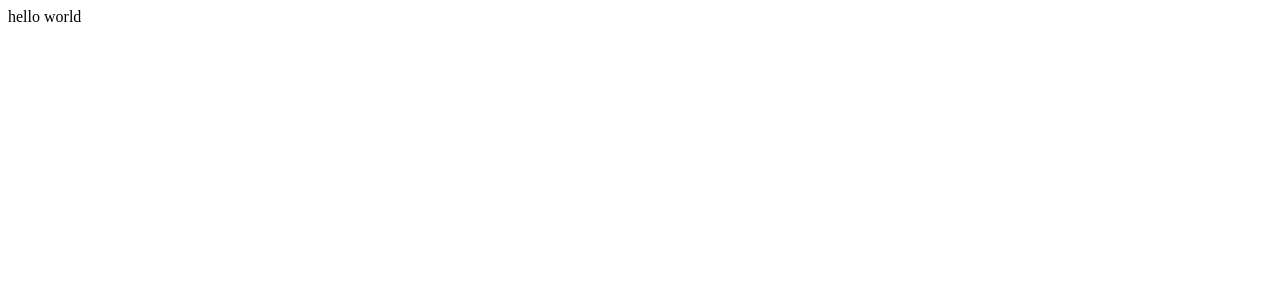
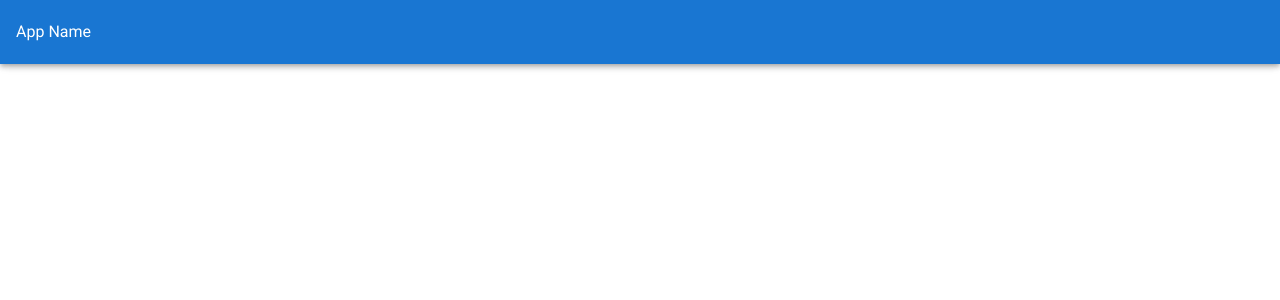
Before and after one commit to DavidNjoroge/mapping-example, a Vue app: page / in a window 1280 px wide. Shown: the top 300 px of the page. Built offline with nearby package versions, Linux system fonts and the light colour scheme.

Commit message:
add vuetify

```diff
--- a/public/index.html
+++ b/public/index.html
@@ -1,11 +1,13 @@
 <!DOCTYPE html>
-<html lang="">
+<html lang="en">
   <head>
     <meta charset="utf-8">
     <meta http-equiv="X-UA-Compatible" content="IE=edge">
     <meta name="viewport" content="width=device-width,initial-scale=1.0">
     <link rel="icon" href="<%= BASE_URL %>favicon.ico">
     <title><%= htmlWebpackPlugin.options.title %></title>
+    <link rel="stylesheet" href="https://fonts.googleapis.com/css?family=Roboto:100,300,400,500,700,900">
+    <link rel="stylesheet" href="https://cdn.jsdelivr.net/npm/@mdi/font@latest/css/materialdesignicons.min.css">
   </head>
   <body>
     <noscript>
--- a/src/App.vue
+++ b/src/App.vue
@@ -1,27 +1,38 @@
 <template>
-  <div>
-    <HelloWorld msg="Welcome to Your Vue.js App"/>
-  </div>
+  <v-app>
+    <v-app-bar
+      app
+      color="primary"
+      dark
+    >
+      <div class="d-flex align-center">
+        <div>
+          App Name
+        </div>
+      </div>
+
+      <v-spacer></v-spacer>
+
+    </v-app-bar>
+
+    <v-main>
+      <HelloWorld/>
+    </v-main>
+  </v-app>
 </template>
 
 <script>
-import HelloWorld from './components/HelloWorld.vue'
+import HelloWorld from './components/HelloWorld';
 
 export default {
   name: 'App',
+
   components: {
-    HelloWorld
-  }
-}
+    HelloWorld,
+  },
+
+  data: () => ({
+    //
+  }),
+};
 </script>
-
-<style>
-#app {
-  font-family: Avenir, Helvetica, Arial, sans-serif;
-  -webkit-font-smoothing: antialiased;
-  -moz-osx-font-smoothing: grayscale;
-  text-align: center;
-  color: #2c3e50;
-  margin-top: 60px;
-}
-</style>
--- a/src/components/HelloWorld.vue
+++ b/src/components/HelloWorld.vue
@@ -1,33 +1,66 @@
 <template>
-  <div>
-    hello world
+  <v-container>
+    <v-row class="text-center">
 
-  </div>
+    </v-row>
+  </v-container>
 </template>
 
 <script>
-export default {
-  name: 'HelloWorld',
-  props: {
-    msg: String
+  export default {
+    name: 'HelloWorld',
+
+    data: () => ({
+      ecosystem: [
+        {
+          text: 'vuetify-loader',
+          href: 'https://github.com/vuetifyjs/vuetify-loader',
+        },
+        {
+          text: 'github',
+          href: 'https://github.com/vuetifyjs/vuetify',
+        },
+        {
+          text: 'awesome-vuetify',
+          href: 'https://github.com/vuetifyjs/awesome-vuetify',
+        },
+      ],
+      importantLinks: [
+        {
+          text: 'Documentation',
+          href: 'https://vuetifyjs.com',
+        },
+        {
+          text: 'Chat',
+          href: 'https://community.vuetifyjs.com',
+        },
+        {
+          text: 'Made with Vuetify',
+          href: 'https://madewithvuejs.com/vuetify',
+        },
+        {
+          text: 'Twitter',
+          href: 'https://twitter.com/vuetifyjs',
+        },
+        {
+          text: 'Articles',
+          href: 'https://medium.com/vuetify',
+        },
+      ],
+      whatsNext: [
+        {
+          text: 'Explore components',
+          href: 'https://vuetifyjs.com/components/api-explorer',
+        },
+        {
+          text: 'Select a layout',
+          href: 'https://vuetifyjs.com/getting-started/pre-made-layouts',
+        },
+        {
+          text: 'Frequently Asked Questions',
+          href: 'https://vuetifyjs.com/getting-started/frequently-asked-questions',
+        },
+      ],
+    }),
   }
-}
 </script>
-
-<!-- Add "scoped" attribute to limit CSS to this component only -->
-<style scoped>
-h3 {
-  margin: 40px 0 0;
-}
-ul {
-  list-style-type: none;
-  padding: 0;
-}
-li {
-  display: inline-block;
-  margin: 0 10px;
-}
-a {
-  color: #42b983;
-}
-</style>
--- a/src/main.js
+++ b/src/main.js
@@ -1,8 +1,10 @@
 import Vue from 'vue'
 import App from './App.vue'
+import vuetify from './plugins/vuetify'
 
 Vue.config.productionTip = false
 
 new Vue({
-  render: h => h(App),
+  vuetify,
+  render: h => h(App)
 }).$mount('#app')
--- /dev/null
+++ b/src/plugins/vuetify.js
@@ -0,0 +1,7 @@
+import Vue from 'vue';
+import Vuetify from 'vuetify/lib/framework';
+
+Vue.use(Vuetify);
+
+export default new Vuetify({
+});
--- a/vue.config.js
+++ b/vue.config.js
@@ -1,4 +1,6 @@
 const { defineConfig } = require('@vue/cli-service')
 module.exports = defineConfig({
-  transpileDependencies: true
+  transpileDependencies: [
+    'vuetify'
+  ]
 })
```
Also changed, not shown: package.json (+7 -2 lines), src/assets/logo.svg (added), 1 other file (tests, documents, lock files or other folders).
